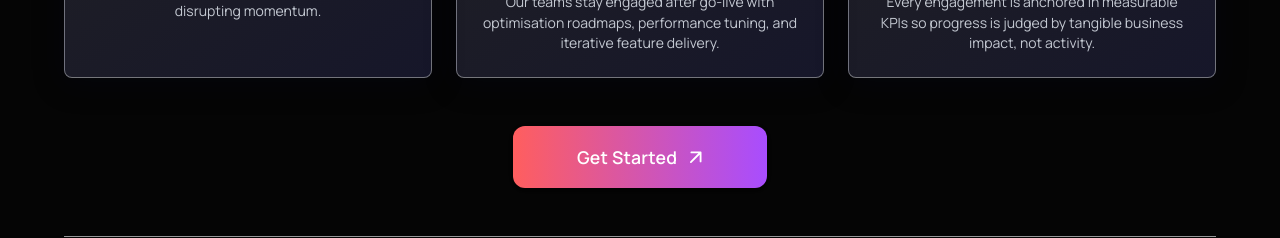
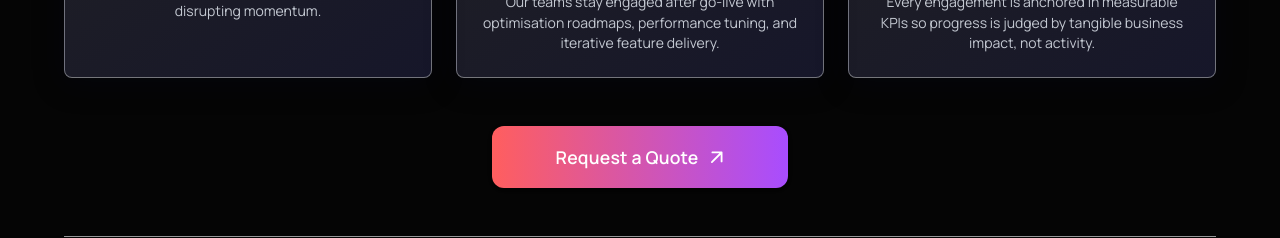
Before and after one commit to khushalishah2611/vedx-solutions-2, a React (Vite) app in the folder frontend/: page / in a window 1280 px wide. Shown: the part 3100-3338 px from the top of the page. Built offline with nearby package versions, Linux system fonts and the light colour scheme.

Commit message:
final code

```diff
--- a/frontend/src/components/sections/homepage/ServicesWhyChoose.jsx
+++ b/frontend/src/components/sections/homepage/ServicesWhyChoose.jsx
@@ -138,7 +138,7 @@ const ServicesWhyChoose = () => {
             },
           }}
         >
-          Get Started
+          Request a Quote
         </Button>
       </Stack>
     </Box>
```
